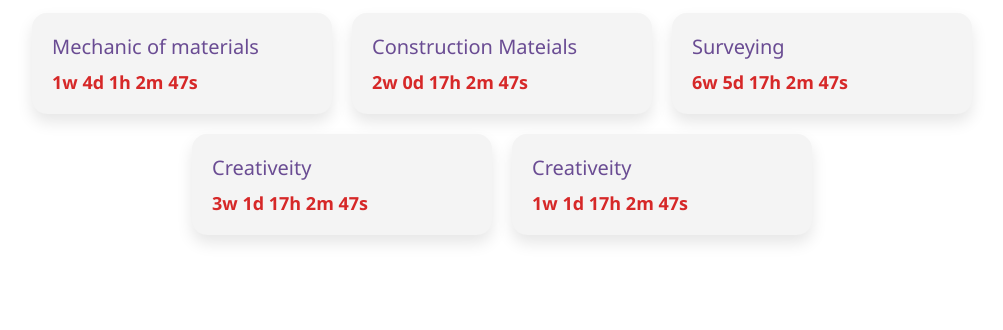
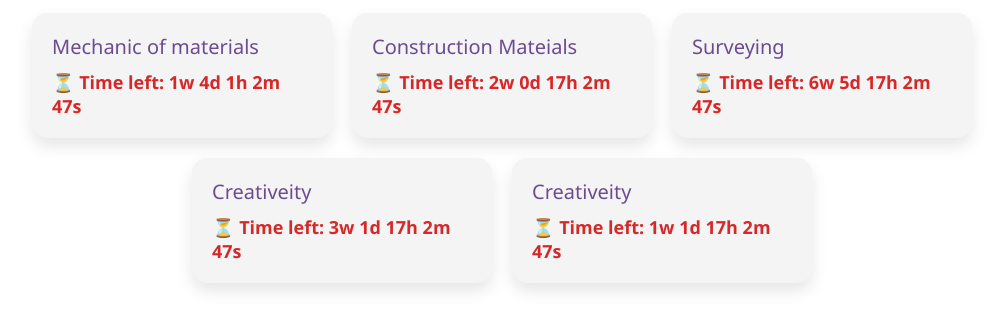
Before and after one commit to MtWong4881/MtWong4881.github.io, a plain HTML site: page index.html in a window 1280 px wide. Shown: the part 456-786 px from the top of the page, without its empty margins (138-1141 px from the left). Drawn offline with Linux system fonts and the light colour scheme.

Commit message:
Update index.html

```diff
--- a/index.html
+++ b/index.html
@@ -113,7 +113,7 @@
         card.innerHTML = `
           <div class="event-title">${event.title}</div>
           <div class="countdown">
-            ${distance > 0 ? `${weeks}w ${days}d ${hours}h ${minutes}m ${seconds}s` : '✅ Submitted'}
+            ${distance > 0 ? `⏳ Time left: ${weeks}w ${days}d ${hours}h ${minutes}m ${seconds}s` : '✅ Submitted'}
           </div>
         `;
         assignmentContainer.appendChild(card);
```
